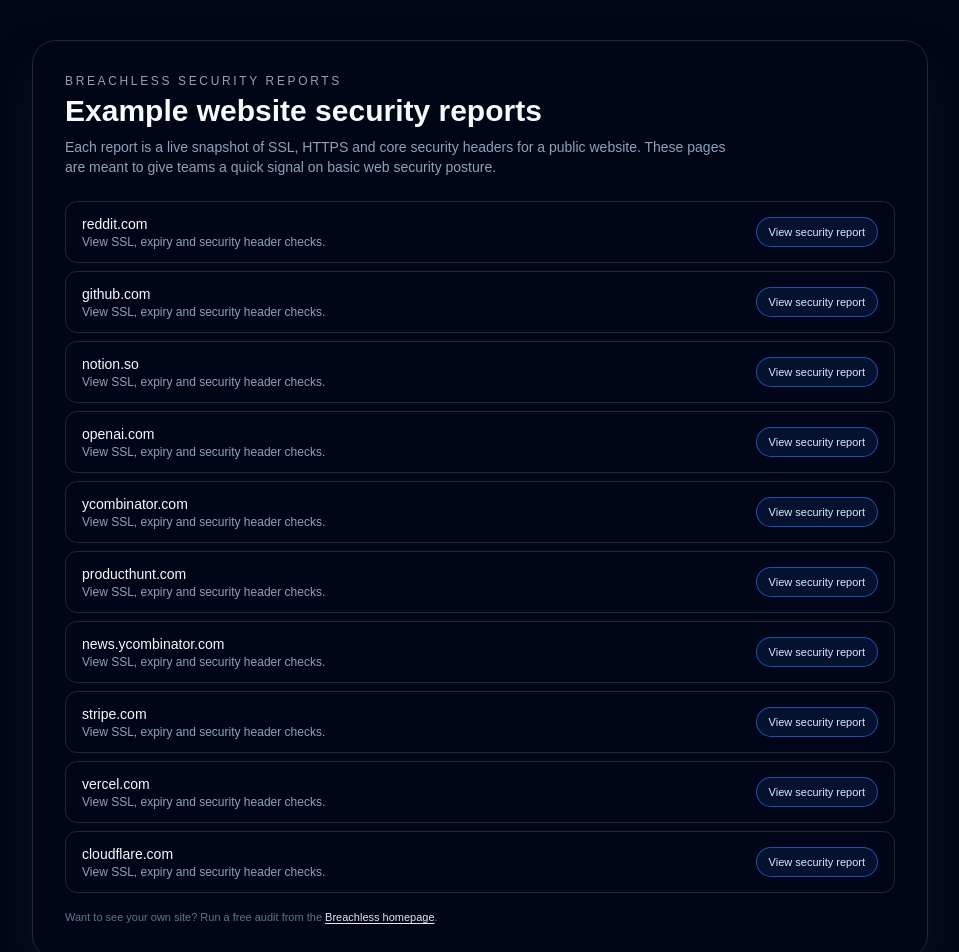
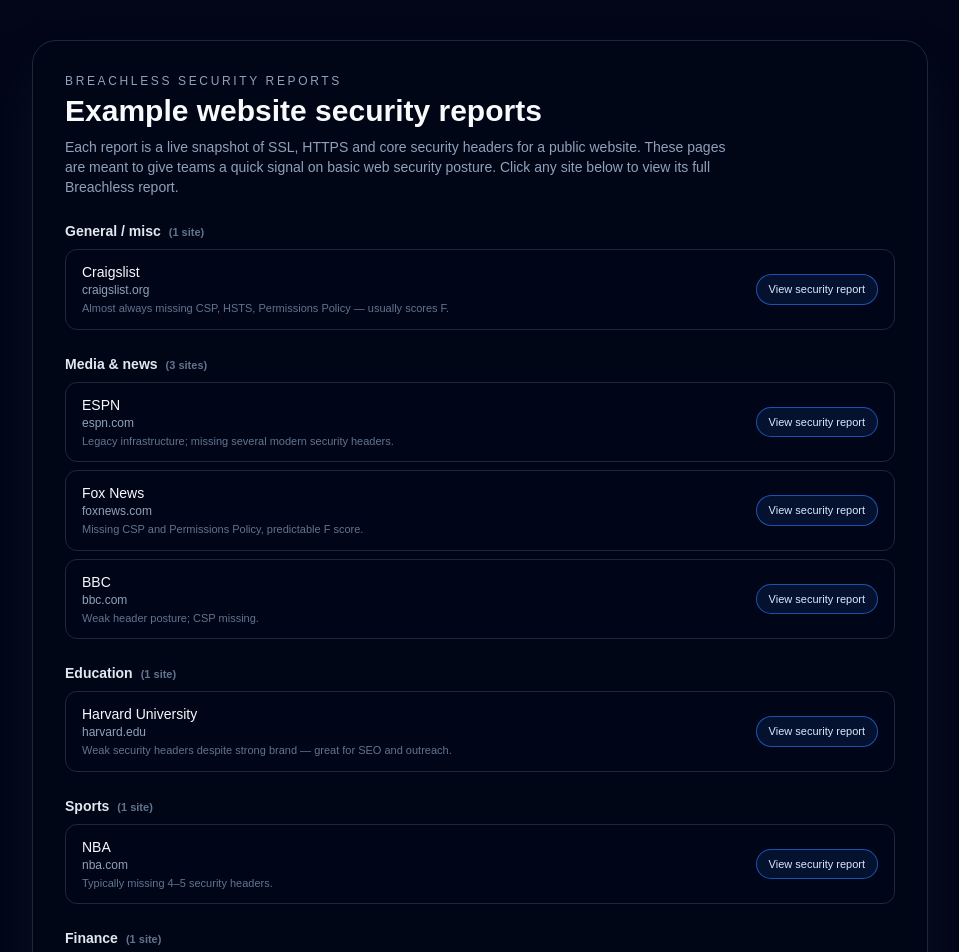
Before and after one commit to breachlessapp/breachless-web, a Next.js app: page /reports in a window 1280 px wide. Shown: the top 952 px of the page, without its empty margins (160-1119 px from the left). Built offline with nearby package versions, Linux system fonts and the light colour scheme.

Commit message:
Use curated domains on /reports index

```diff
--- a/app/reports/page.tsx
+++ b/app/reports/page.tsx
@@ -1,22 +1,39 @@
 import Link from "next/link";
+import { curatedDomains } from "@/data/curated-domains";
 
-const SAMPLE_DOMAINS = [
-  "reddit.com",
-  "github.com",
-  "notion.so",
-  "openai.com",
-  "ycombinator.com",
-  "producthunt.com",
-  "news.ycombinator.com",
-  "stripe.com",
-  "vercel.com",
-  "cloudflare.com",
-];
+const categoryLabels: Record<string, string> = {
+  saas: "SaaS",
+  ai: "AI & LLM startups",
+  ecommerce: "E-commerce",
+  local: "Local & small businesses",
+  media: "Media & news",
+  finance: "Finance",
+  sports: "Sports",
+  education: "Education",
+  general: "General / misc",
+  portal: "Portals",
+  weather: "Weather & info",
+  entertainment: "Entertainment",
+};
+
+export const metadata = {
+  title: "Breachless Security Reports – Live Website Security Snapshots",
+  description:
+    "Live SSL, HTTPS and security header reports for well-known websites. Use these Breachless reports as benchmarks when reviewing your own site.",
+};
 
 export default function ReportsIndexPage() {
+  // group domains by category for nicer layout
+  const categories = Array.from(
+    new Set(
+      curatedDomains.map((d: any) => (d.category ? d.category : "general"))
+    )
+  );
+
   return (
     <div className="min-h-screen bg-slate-950 text-slate-100 flex items-center justify-center px-4 py-10">
       <div className="w-full max-w-4xl rounded-3xl border border-slate-800 bg-slate-950/90 p-6 md:p-8 shadow-2xl shadow-slate-900/90">
+        {/* Header */}
         <header className="mb-6">
           <p className="text-xs uppercase tracking-[0.22em] text-slate-400">
             Breachless security reports
@@ -27,27 +44,51 @@ export default function ReportsIndexPage() {
           <p className="text-sm text-slate-400 mt-2 max-w-2xl">
             Each report is a live snapshot of SSL, HTTPS and core security
             headers for a public website. These pages are meant to give teams a
-            quick signal on basic web security posture.
+            quick signal on basic web security posture. Click any site below to
+            view its full Breachless report.
           </p>
         </header>
 
-        <section className="space-y-4">
+        {/* Category sections */}
+        <div className="space-y-6">
+          {categories.map((cat) => {
+            const items = curatedDomains.filter(
+              (d: any) => (d.category ?? "general") === cat
+            );
+            if (!items.length) return null;
+
+            const label = categoryLabels[cat] ?? cat;
+
+            return (
+              <section key={cat} className="space-y-2">
+                <h2 className="text-sm font-semibold text-slate-200">
+                  {label}
+                  <span className="ml-2 text-[11px] text-slate-500">
+                    ({items.length} site{items.length > 1 ? "s" : ""})
+                  </span>
+                </h2>
+
                 <ul className="space-y-2">
-            {SAMPLE_DOMAINS.map((domain) => (
+                  {items.map((item: any) => (
                     <li
-                key={domain}
+                      key={item.domain}
                       className="flex items-center justify-between gap-2 rounded-xl border border-slate-800 bg-slate-950/80 px-4 py-3"
                     >
                       <div>
                         <div className="text-sm font-medium text-slate-50">
-                    {domain}
+                          {item.label ?? item.domain}
                         </div>
                         <div className="text-xs text-slate-400">
-                    View SSL, expiry and security header checks.
+                          {item.domain}
                         </div>
+                        {item.notes && (
+                          <div className="text-[11px] text-slate-500 mt-0.5">
+                            {item.notes}
+                          </div>
+                        )}
                       </div>
                       <Link
-                  href={`/report/${encodeURIComponent(domain)}`}
+                        href={`/report/${encodeURIComponent(item.domain)}`}
                         className="text-[11px] rounded-full border border-blue-500/60 bg-blue-500/10 px-3 py-1.5 text-blue-100 hover:bg-blue-500/20 hover:border-blue-400 transition"
                       >
                         View security report
@@ -55,8 +96,13 @@ export default function ReportsIndexPage() {
                     </li>
                   ))}
                 </ul>
+              </section>
+            );
+          })}
+        </div>
 
-          <p className="text-[11px] text-slate-500">
+        {/* CTA */}
+        <p className="mt-6 text-[11px] text-slate-500">
           Want to see your own site? Run a free audit from the{" "}
           <Link
             href="/"
@@ -66,7 +112,6 @@ export default function ReportsIndexPage() {
           </Link>
           .
         </p>
-        </section>
       </div>
     </div>
   );
--- /dev/null
+++ b/data/curated-domains.ts
@@ -0,0 +1,62 @@
+export const curatedDomains = [
+  {
+    domain: "craigslist.org",
+    category: "general",
+    label: "Craigslist",
+    notes: "Almost always missing CSP, HSTS, Permissions Policy — usually scores F.",
+  },
+  {
+    domain: "espn.com",
+    category: "media",
+    label: "ESPN",
+    notes: "Legacy infrastructure; missing several modern security headers.",
+  },
+  {
+    domain: "foxnews.com",
+    category: "media",
+    label: "Fox News",
+    notes: "Missing CSP and Permissions Policy, predictable F score.",
+  },
+  {
+    domain: "harvard.edu",
+    category: "education",
+    label: "Harvard University",
+    notes: "Weak security headers despite strong brand — great for SEO and outreach.",
+  },
+  {
+    domain: "nba.com",
+    category: "sports",
+    label: "NBA",
+    notes: "Typically missing 4–5 security headers.",
+  },
+  {
+    domain: "bbc.com",
+    category: "media",
+    label: "BBC",
+    notes: "Weak header posture; CSP missing.",
+  },
+  {
+    domain: "marketwatch.com",
+    category: "finance",
+    label: "MarketWatch",
+    notes: "Fails several header checks — reliable F.",
+  },
+  {
+    domain: "weather.com",
+    category: "weather",
+    label: "Weather.com",
+    notes: "Often D or F due to missing essential headers.",
+  },
+  {
+    domain: "msn.com",
+    category: "portal",
+    label: "MSN",
+    notes: "Missing multiple headers; common F.",
+  },
+  {
+    domain: "imdb.com",
+    category: "entertainment",
+    label: "IMDb",
+    notes: "Missing CSP and HSTS — frequently fails.",
+  },
+];
```
Lines whose indentation alone changed are shown as unchanged.
